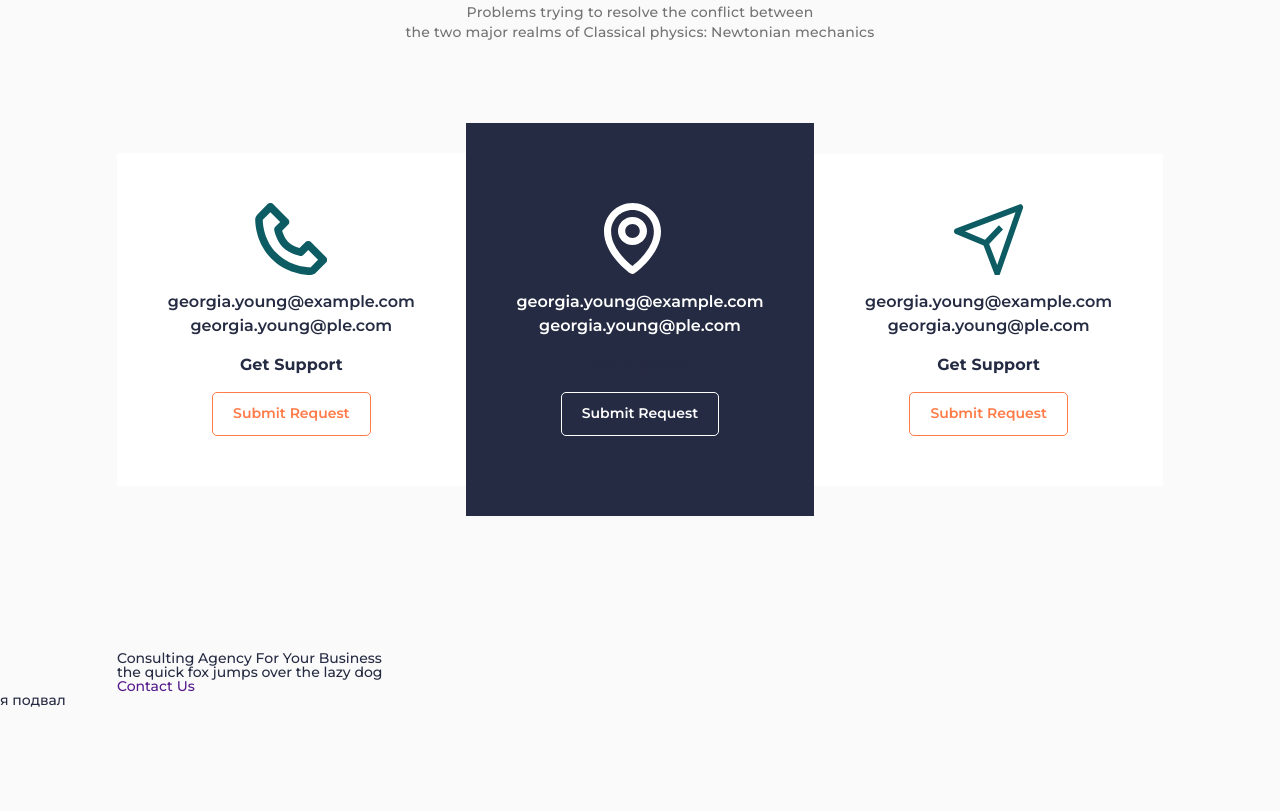
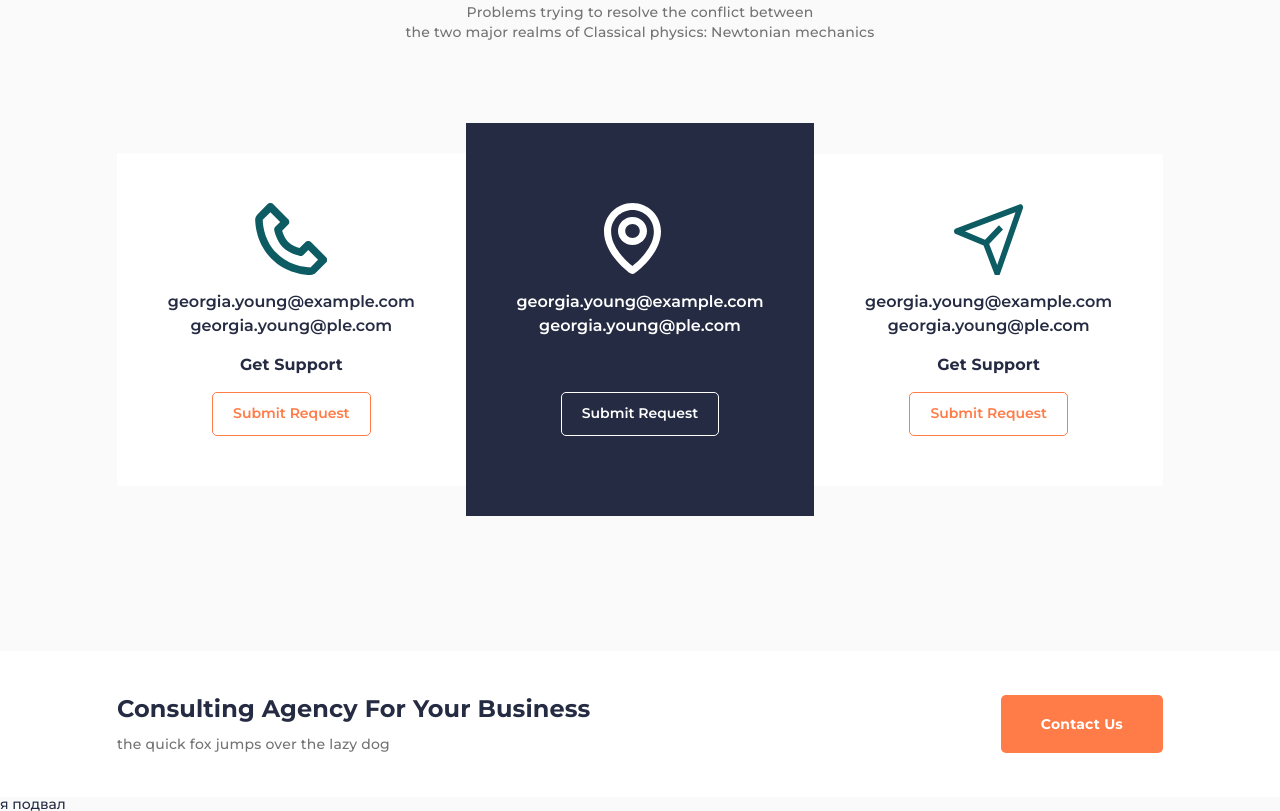
Before and after one commit to EgorSherstnev/layoutFinanceAndConsultancySolution, a plain HTML site: page index.html in a window 1280 px wide. Shown: the part 3462-4273 px from the top of the page. Before the commit the page ends 4169 px from the top, so only its background shows below. Drawn offline with Linux system fonts and the light colour scheme.

Commit message:
added contact in css

```diff
--- a/css/style.css
+++ b/css/style.css
@@ -148,6 +148,8 @@ body {
 .page__subscribe {
 }
 .page__getintouch {
+}
+.page__contact {
 }
 /*----HEADER-BLOCK-----------------------------------------------------------------*/
 .header-block {
@@ -873,3 +875,56 @@ body {
         margin: 0px 0px 30px 0px;
     }
 }
+/*---CONTACT-------------------------------------------------------------*/
+.contact {
+    background-color: #FFFFFF;
+    padding: 42px 0;
+}
+.contact__container {
+}
+.contact__content {
+    padding: 0px 0px 20px 0px;
+}
+@media (min-width: 767px) {
+    .contact__body {
+        display: flex;
+        align-items: center;
+        justify-content: space-between;
+    }
+    .contact__content {
+        padding: 0px 20px 0px 0px;
+    }
+}
+.contact__title {
+    font-weight: 700;
+    letter-spacing: 0.1px;
+    font-size: 24px;
+    line-height: calc(32 / 24 * 100%);
+}
+.contact__title:not(:last-child) {
+    margin: 0px 0px 10px 0px;
+}
+.contact__text {
+    color: #737373;
+    letter-spacing: 0.2px;
+    line-height: calc(20 / 14 * 100%);
+}
+.contact__button {
+    display: flex;
+    background-color: #FF7B47;
+    border-radius: 5px;
+    font-weight: 700;
+    font-size: 14px;
+    letter-spacing: 0.2px;
+    color: #FFFFFF;
+    line-height: calc(28 / 14 * 100%);
+    min-height: 58px;
+    padding: 5px 40px;
+    transition: background-color 0.3s ease 0s;
+    justify-content: center;
+    align-items: center;
+    text-align: center;
+}
+.contact__button:hover {
+    background-color: #793a22;
+}
```
